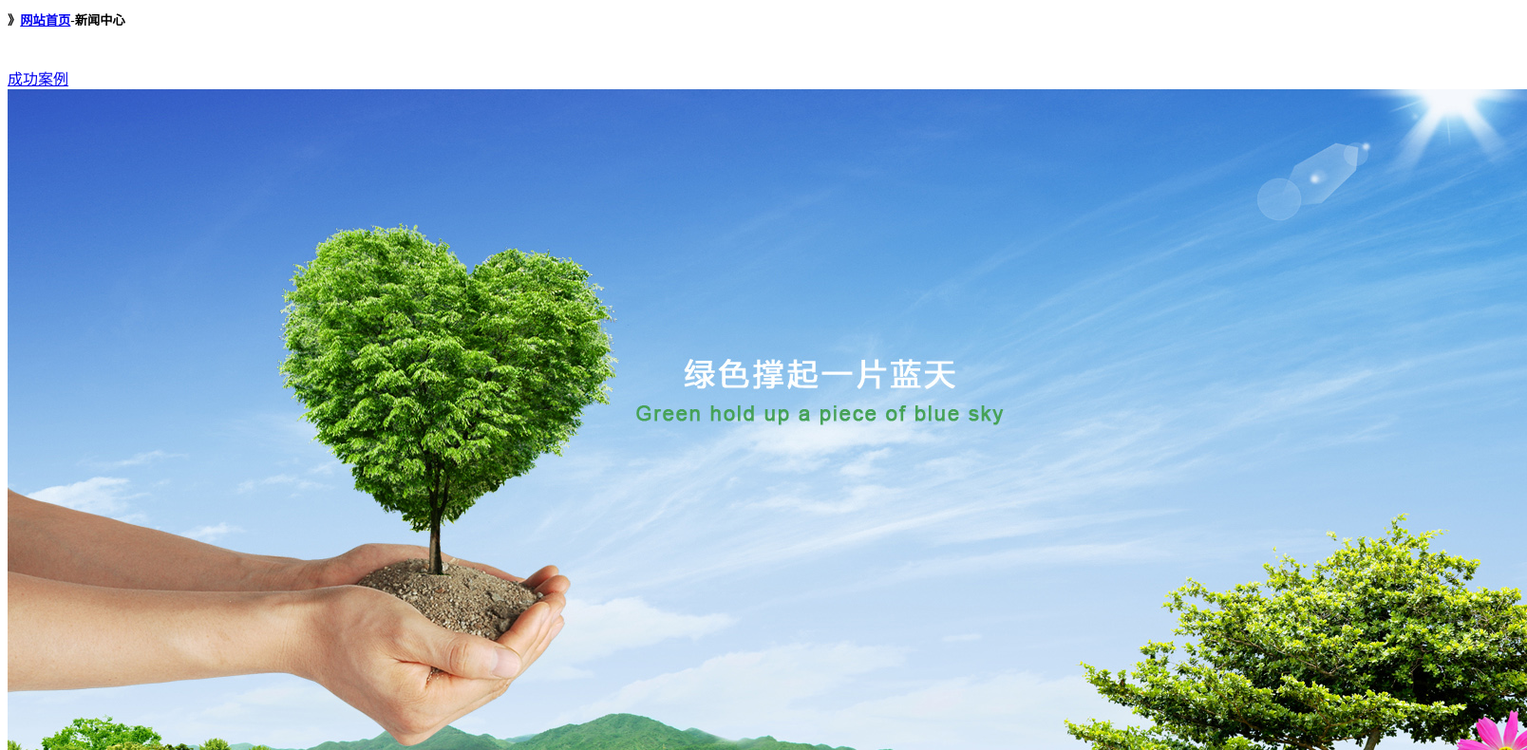
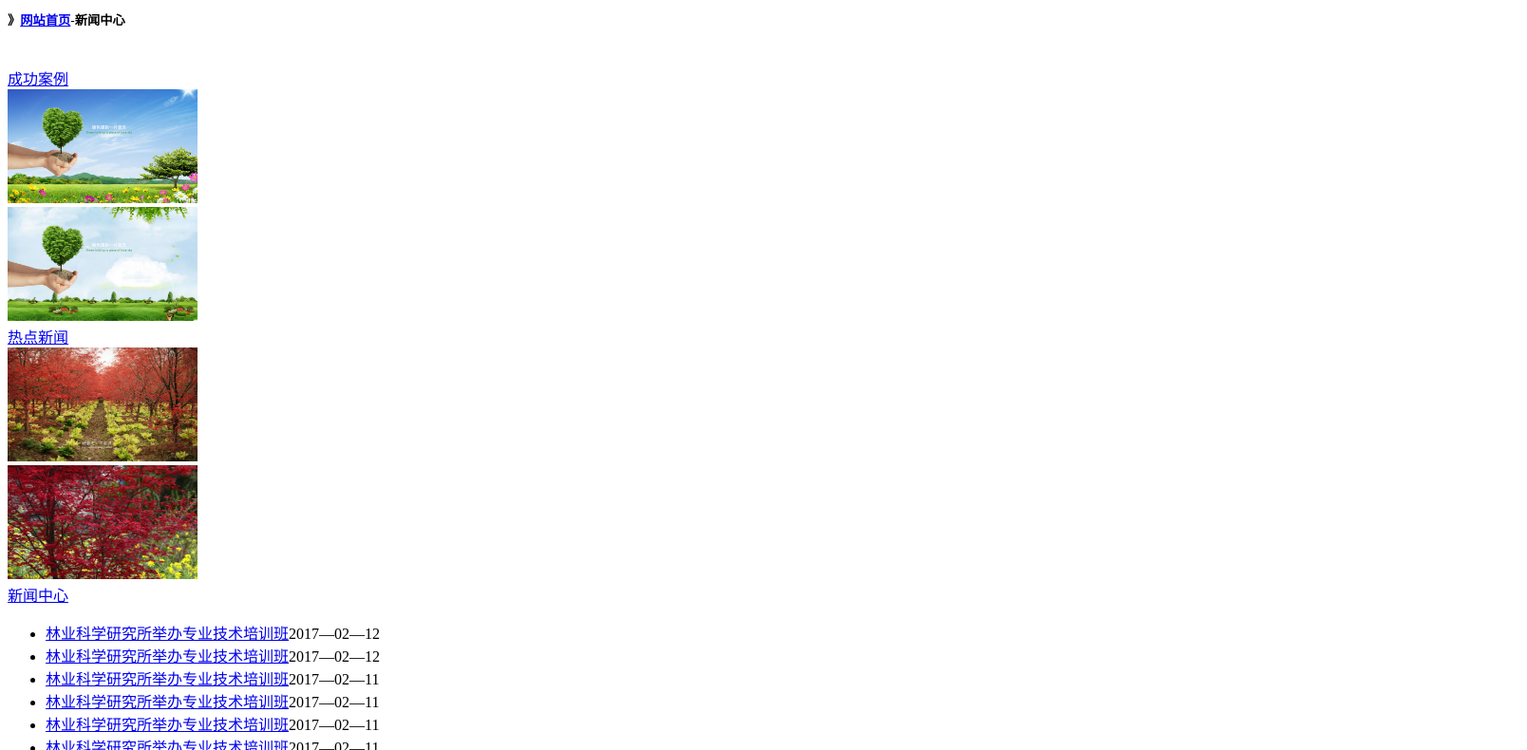
Before and after one commit to Liuqiankean/web-, a plain HTML site: page lab3/list.html in a window 1280 px wide. Shown: the part 86-876 px from the top of the page at 95% size, 1608 px wide, since content can reach past the window. Drawn offline with Linux system fonts and the light colour scheme.

Commit message:
修改图片尺寸

```diff
--- a/lab3/list.html
+++ b/lab3/list.html
@@ -8,7 +8,14 @@
 		<!--导航栏-->
 		<img src="image/logo.jpg"/>
 		<img src="image/suc.jpg"/>
-		<a href="#">网站首页</a>&nbsp;<a href="#">关于我们</a>&nbsp;<a href="#">新闻中心</a>&nbsp;<a href="#">苗木基地</a>&nbsp;<a href="#">产品中心</a>&nbsp;<a href="#">成功案例</a>&nbsp;<a href="#">联系我们</a>&nbsp;<a href="#">行业资讯</a>&nbsp;
+		<a href="#">网站首页</a>&nbsp;
+		<a href="#">关于我们</a>&nbsp;
+		<a href="#">新闻中心</a>&nbsp;
+		<a href="#">苗木基地</a>&nbsp;
+		<a href="#">产品中心</a>&nbsp;
+		<a href="#">成功案例</a>&nbsp;
+		<a href="#">联系我们</a>&nbsp;
+		<a href="#">行业资讯</a>&nbsp;
 		<img src="image/suc2.jpg" alt="little pic">
 		<!--提示栏-->
 		<h5>》<a href="#">网站首页</a>-新闻中心</h5>
@@ -16,12 +23,15 @@
 		<!--内容-->
 		<a href="#">成功案例</a>
 		<br/>
-			<img src="image/f1.jpg" alt="pic">
-			<img src="image/f2.jpg" alt="pic">
+			<img src="image/f1.jpg" alt="pic" width="200" height="120">
+		<br/>
+			<img src="image/f2.jpg" alt="pic" width="200" height="120">
+		<br/>
 		<a href="#">热点新闻</a>
 		<br/>
-			<img src="image/f3.jpg" alt="pic">
-			<img src="image/f5.jpg" alt="pic">
+			<img src="image/f3.jpg" alt="pic" width="200" height="120">
+		<br/>
+			<img src="image/f5.jpg" alt="pic" width="200" height="120">
 		<br/>
 		<a href="#">新闻中心</a>
 		<ul>
```
